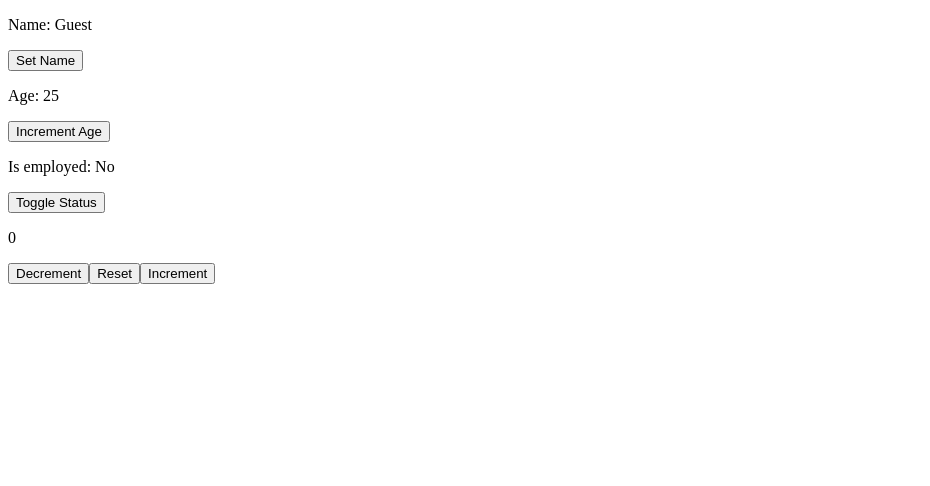
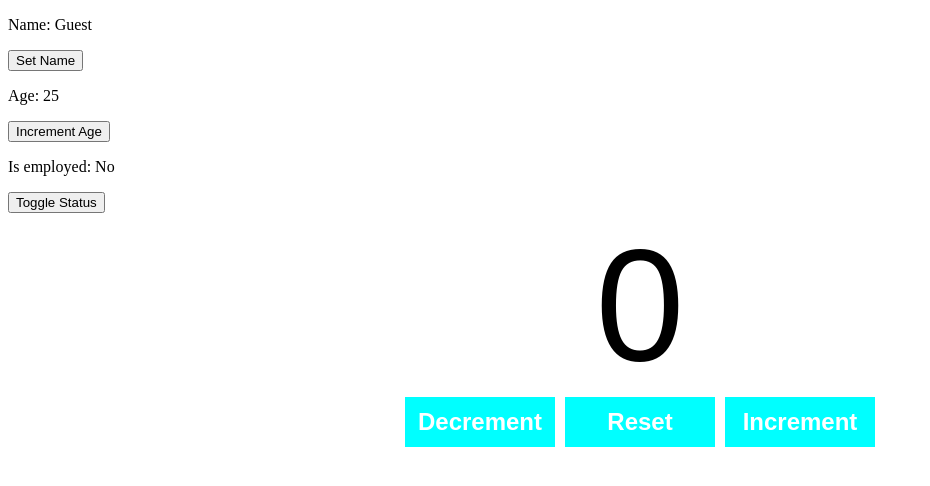
Before and after one commit to tanjirhc/useState2, a React (Vite) app: page / in a window 1280 px wide. Shown: the top 486 px of the page, without its empty margins (0-930 px from the left). Built offline with nearby package versions, Linux system fonts and the light colour scheme.

Commit message:
css counter

```diff
--- a/src/index.css
+++ b/src/index.css
@@ -0,0 +1,19 @@
+.counter-container{
+  text-align: center;
+  font-family: Arial, Helvetica, sans-serif;
+}
+.count-display{
+  font-size: 10em;
+  margin-top: 0;
+  margin-bottom: auto;
+}
+.counter-button{
+  width: 150px;
+  height: 50px;
+  font-size: 1.5em;
+  font-weight: bold;
+  margin: 0 5px;
+  background-color: aqua;
+  color: white;
+  border: none;
+}
```
